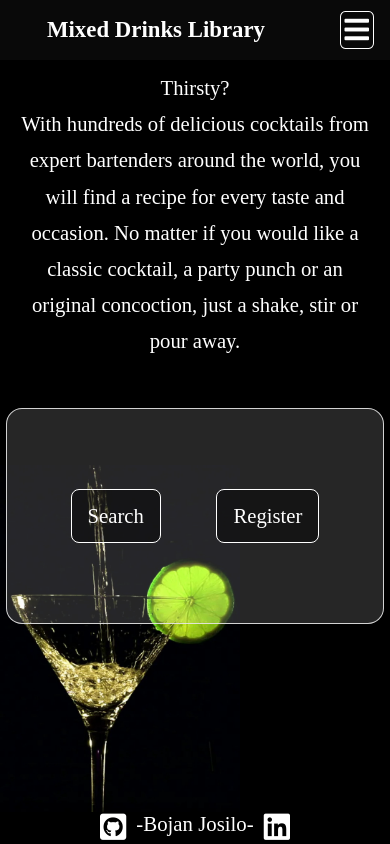
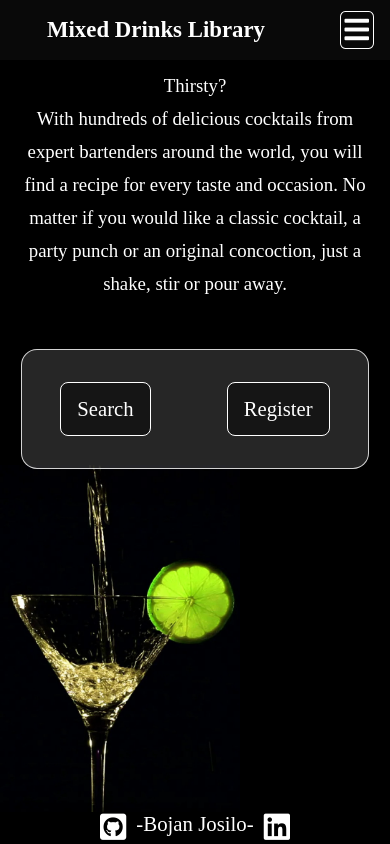
Before and after one commit to josilob/Mixed-Drinks-Library, a React (Create React App) app: page / in a window 390 px wide. Built offline with nearby package versions, Linux system fonts and the light colour scheme; a web font is replaced by a local one.

Commit message:
flex grow added to routes

```diff
--- a/src/App/App.css
+++ b/src/App/App.css
@@ -8,14 +8,15 @@
 }
 
 html {
-	height: 100%;
 	scroll-behavior: smooth;
-	width: 100vw;
-	overflow-x: hidden;
 }
 
 body {
-	min-height:100vh;
+	min-height: 100vh;
+	width: 100vw;
+	overflow-x: hidden;
+	display: flex;
+	flex-direction: column;
 }
 
 .fetch-loader {
--- a/src/Components/Cocktail/Cocktail.css
+++ b/src/Components/Cocktail/Cocktail.css
@@ -9,6 +9,7 @@
 	background-attachment: fixed;
 	background-repeat: no-repeat;
 	background-size: cover;
+	flex-grow: 1;
 }
 
 .drink-card {
--- a/src/Components/Drinks/Drinks.css
+++ b/src/Components/Drinks/Drinks.css
@@ -9,6 +9,7 @@
 	background-repeat: no-repeat;
 	background-size: cover;
 	overflow: hidden;
+	flex-grow: 1;
 }
 .drinks-intro {
 	text-align: center;
--- a/src/Components/Footer/Footer.css
+++ b/src/Components/Footer/Footer.css
@@ -1,13 +1,14 @@
 footer {
-	position: fixed;
-	bottom: 0;
+	/* position: absolute; */
+	/* bottom: 0; */
 	width: 100%;
-	height: 2rem;
-	background: black;
+	min-height: 2rem;
+	background: #000;
 	display: flex;
 	justify-content: center;
 	align-content: middle;
 	font-family: 'Fredericka the Great';
+	flex-shrink: 0;
 }
 
 footer p {
--- a/src/Components/Form/Form.css
+++ b/src/Components/Form/Form.css
@@ -7,6 +7,7 @@
 	background-attachment: fixed;
 	background-repeat: no-repeat;
 	background-size: cover;
+	flex-grow: 1;
 }
 
 label {
--- a/src/Components/Home/Home.css
+++ b/src/Components/Home/Home.css
@@ -3,6 +3,8 @@
 	min-height: calc(100vh - 92px);
 	min-width: 100%;
 	position: relative;
+	flex-grow: 1;
+	overflow-x: hidden;
 }
 .home-intro {
 	position: relative;
@@ -13,7 +15,7 @@
 	margin-top: 0px;
 	max-width: 800px;
 	color: white;
-	font-size: clamp(1rem, 1rem + 1.2vmin, 2rem);
+	font-size: clamp(0.75rem, 0.75rem + 1.75vmin, 2rem);
 	line-height: 1.75;
 	mix-blend-mode: difference;
 	z-index: 2;
@@ -35,7 +37,7 @@
 	justify-content: space-evenly;
 	align-items: center;
 	position: relative;
-	width: clamp(300px, 300px + 20vmin, 600px);
+	width: clamp(200px, 250px + 25vmin, 600px);
 	margin: 0 auto;
 	transform: translateY(3rem);
 	z-index: 2;
@@ -47,7 +49,7 @@
 .home-links a {
 	border: 1.5px solid #fff;
 	background-color: rgba(0, 0, 0, 0.45);
-	font-size: clamp(1rem, 1rem + 1.2vmin, 2rem);
+	font-size: clamp(0.8rem, 0.8rem + 1.2vmin, 2rem);
 	border-radius: 0.5rem;
 	padding: 0.5rem 1rem;
 	font-family: 'Fredericka the Great';
@@ -92,6 +94,16 @@
 		padding-top: 10px;
 		width: 90%;
 	}
+
+	.home img {
+		max-width: 100%;
+	}
+
+	.home-links {
+		justify-content: space-around;
+		max-width: 100%;
+		padding: 2rem 0rem;
+	}
 }
 @media screen and (min-width: 1600px) {
 	.home-intro {
--- a/src/Components/Nav/Nav.css
+++ b/src/Components/Nav/Nav.css
@@ -13,6 +13,7 @@
 	align-items: center;
 	height: 60px;
 	position: relative;
+	flex-shrink: 0;
 }
 
 .cheers {
```
